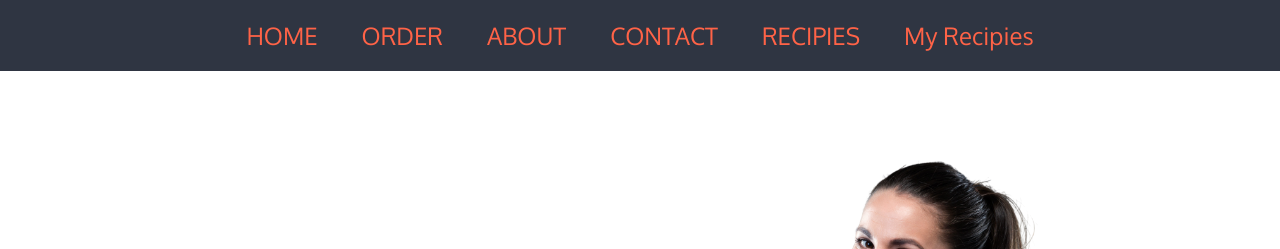
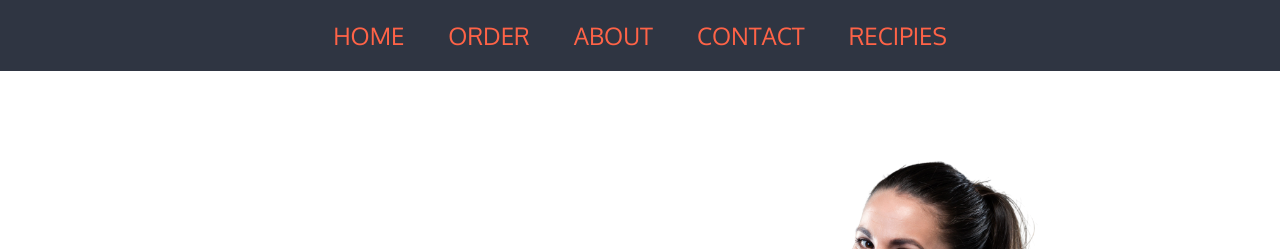
Before and after one commit to fahim2708/food_network, a plain HTML site: page index.html in a window 1280 px wide. Shown: the top 249 px of the page. Drawn offline with Linux system fonts and the light colour scheme.

Commit message:
final push

```diff
--- a/index.html
+++ b/index.html
@@ -22,7 +22,6 @@
             <li><a href="">ABOUT</a></li>
             <li><a href="">CONTACT</a></li>
             <li><a href="">RECIPIES</a></li>
-            <li><a href="">My Recipies</a></li>
         </ul>
     </section>
 
```
